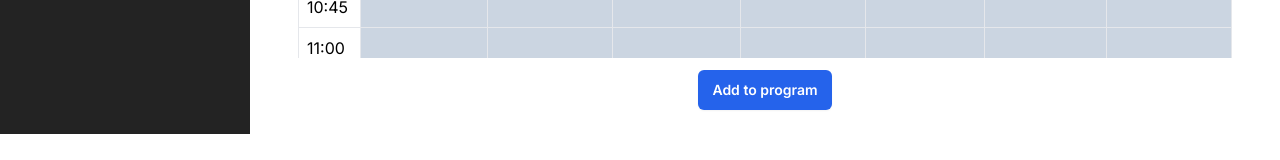
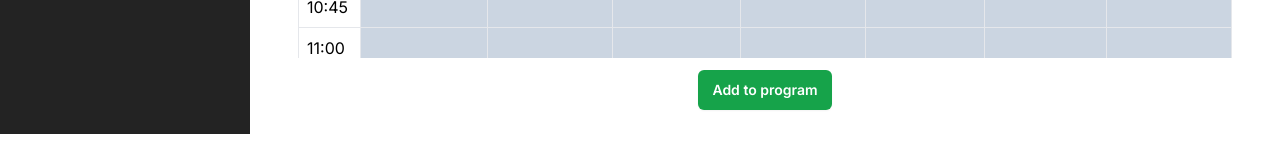
Before and after one commit to IntelliOptima/KD-23-frontend, a Next.js app: page /admin/create-program in a window 1280 px wide. Shown: the part 666-826 px from the top of the page. Built offline with nearby package versions, Linux system fonts and the light colour scheme; no server answers.

Commit message:
added more reuseable buttons for create-programe view

```diff
--- a/src/components/Buttons/GeneralButton.tsx
+++ b/src/components/Buttons/GeneralButton.tsx
@@ -7,20 +7,24 @@ interface GeneralButtonProps {
   disabled: boolean;
 }
 
+
+
 const GeneralButton = ({ text, type, color, width, onClick, disabled }: GeneralButtonProps) => {
+
+  const colorClasses = () => {
+    switch(color) {
+        case 'green': return 'bg-green-600 hover:bg-green-500 focus-visible:outline-green-600';
+        case 'blue': return 'bg-blue-600 hover:bg-blue-500 focus-visible:outline-blue-600';
+        default: return 'bg-blue-600 hover:bg-blue-500 focus-visible:outline-blue-600';
+    }
+  }
+
+
   return (
     <button
       type={type}
       disabled={disabled}
-      className={` mt-3 block ${width ? `w-${width}` : "w-full"} rounded-md ${
-        color ? `bg-${color}-600` : "bg-blue-600"
-      } px-3.5 py-2.5 text-center text-sm font-semibold text-white shadow-sm ${
-        color ? `hover:bg-${color}-500` : "hover:bg-blue-500"
-      } focus-visible:outline focus-visible:outline-2 focus-visible:outline-offset-2 ${
-        color
-          ? `focus-visible:outline-${color}-600`
-          : "focus-visible:outline-blue-600"
-      } `}
+      className={`mt-3 block cursor-pointer ${width || 'w-full'} rounded-md ${colorClasses()} px-3.5 py-2.5 text-center text-sm font-semibold text-white shadow-sm`}
       onClick={onClick}
     >
       {text}
--- a/src/components/CustomCalendar/WeekCalendar.tsx
+++ b/src/components/CustomCalendar/WeekCalendar.tsx
@@ -14,16 +14,11 @@ type WeekCalendarProps = {
 const WeekCalendar = ({ movie, chosenShowsPlayDateTime, setChosenShowsPlayDateTime, theater, showPrice, programeList }: WeekCalendarProps) => {
     const [fetchedShows, setFetchedShows] = React.useState<Show[]>([]);
     const {
-        goNextWeek,
-        goPrevWeek,
-        days,
-        timeSlots,
-        getWeekRange,
-        getDayNameAndDate,
-        formatTimeSlot,
-        isShowStartingAtSlot,
-        isSlotDuringShow,
-        isAnyShowDuringTimeRange,
+        goNextWeek,goPrevWeek,
+        days, timeSlots,
+        getWeekRange, getDayNameAndDate,
+        formatTimeSlot, isShowStartingAtSlot,
+        isSlotDuringShow, isAnyShowDuringTimeRange,
     } = WeekCalendarFunctions(fetchedShows);
 
     const handleClickOnChosenDateTime = (iteratedDateTime: Date) => {
@@ -110,7 +105,9 @@ const WeekCalendar = ({ movie, chosenShowsPlayDateTime, setChosenShowsPlayDateTi
                                 if (showStartingNow) {
                                     const runtimeInQuarters = Math.ceil(showStartingNow.movie.runtime / 15);
                                     return (
-                                        <td key={dayIndex} className="border p-2 hover:cursor-pointer bg-red-400 hover:bg-red-300" rowSpan={runtimeInQuarters}></td>
+                                        <td key={dayIndex} className="border p-2 hover:cursor-pointer bg-red-400 hover:bg-red-300" rowSpan={runtimeInQuarters}>
+                                            {showStartingNow.movie.title}
+                                        </td>
                                     );
                                 }
 
--- a/src/layouts/CreateProgramLayout/MainSection.tsx
+++ b/src/layouts/CreateProgramLayout/MainSection.tsx
@@ -112,7 +112,8 @@ const MainSection = () => {
                     <div className="flex flex-col items-center justify-center">
                     <WeekCalendar movie={chosenMovie} chosenShowsPlayDateTime={chosenShowsPlayDateTime} programeList={programeList}
                     setChosenShowsPlayDateTime={setChosenShowsPlayDateTime} theater={chosenTheater!} showPrice={showPrice} />
-                    <GeneralButton type="button" onClick={() => handleAddToProgram(chosenShowsPlayDateTime, setProgramList, setChosenShowsPlayDateTime)} width="auto" disabled={false} text="Add to program" />
+                    <GeneralButton type="button" width="auto" disabled={false} text="Add to program" color="green"
+                    onClick={() => handleAddToProgram(chosenShowsPlayDateTime, setProgramList, setChosenShowsPlayDateTime)} />
                     </div>
                 </div>
 
--- a/src/layouts/CreateProgramLayout/MovieSection.tsx
+++ b/src/layouts/CreateProgramLayout/MovieSection.tsx
@@ -2,6 +2,7 @@ import Input from "@/components/CustomInputs/Input";
 import type { Movie } from "@/components/MoviesContainer/MovieCard/MovieCard";
 import MoviesContainer from "@/components/MoviesContainer/MovieContainer"
 import { Dispatch, useState, SetStateAction } from "react";
+import GeneralButton from "@/components/Buttons/GeneralButton";
 
 type MovieSectionProps = {
     setMovie: Dispatch<SetStateAction<Movie | null>>;
@@ -9,26 +10,40 @@ type MovieSectionProps = {
 
 
 
-const MovieSection = ({setMovie}: MovieSectionProps) => {
+const MovieSection = ({ setMovie }: MovieSectionProps) => {
     const [page, setPage] = useState(0);
+    const [filter, setFilter] = useState<string>("");
 
     return (
         <div className="flex flex-col">
-            <div className=" flex justify-between mb-5">
-                <button disabled={page == 0} onClick={() => setPage(prev => prev - 1)}>Previous</button>
+            <div className=" flex justify-between items-baseline mb-5">
+                <GeneralButton width="5%" type="button" disabled={page == 0} onClick={() => setPage(prev => prev - 1)} text="&lt;- Previous" />
+                <div className="flex">
                     <Input
                         htmlfor="searchBar"
                         placeholder="search title, actors, etc."
                         name="searchBar"
                         type="text"
                     />
-                <button onClick={() => setPage(prev => prev + 1)}>Next</button>
+                    <label htmlFor="filter"></label>
+                    <select name="filter" className="border-2 border-gray-500 rounded-md ml-5  p-1 hover:cursor-pointer"
+                        onChange={(e) => setFilter(e.target.value)}
+                        value={filter || ""}>
+                        <option value="" disabled hidden>Filter by</option>
+                        <option value="all">All</option>
+                        <option value="title">Title</option>
+                        <option value="actors">Actors</option>
+                        <option value="director">Director</option>
+                        <option value="genre">Genre</option>
+                    </select>
+                </div>
+                <GeneralButton width="5%" type="button" disabled={false} onClick={() => setPage(prev => prev + 1)} text="Next -&gt;" />
             </div>
 
             <MoviesContainer page={page} setMovie={setMovie} />
             <div className=" flex justify-between">
-                <button disabled={page == 0} onClick={() => setPage(prev => prev - 1)}>Previous</button>
-                <button onClick={() => setPage(prev => prev + 1)}>Next</button>
+                <GeneralButton width="5%" type="button" disabled={page == 0} onClick={() => setPage(prev => prev - 1)} text="&lt;- Previous" />
+                <GeneralButton width="5%" type="button" disabled={false} onClick={() => setPage(prev => prev + 1)} text="Next -&gt;" />
             </div>
         </div>
     )
```
Lines whose indentation alone changed are shown as unchanged.
